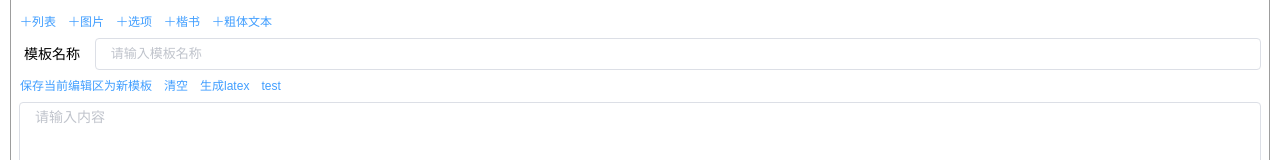
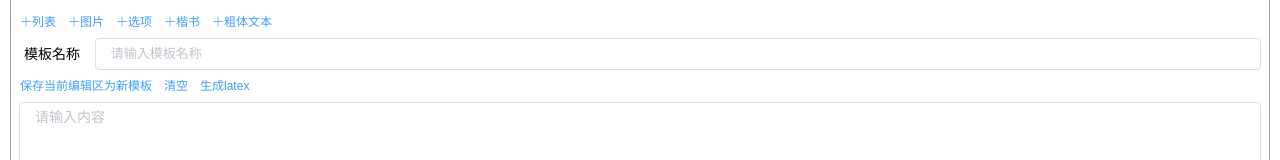
Before and after one commit to Nshcn/latexHelper, a Vue app: page / in a window 1280 px wide. Shown: the part 149-309 px from the top of the page. Built offline with nearby package versions, Linux system fonts and the light colour scheme.

Commit message:
去掉无用代码

```diff
--- a/src/components/Edit.vue
+++ b/src/components/Edit.vue
@@ -52,9 +52,6 @@
         <el-button type="text"
                    size="small"
                    @click="addMark('bf')"><i class="el-icon-plus" />粗体文本</el-button>
-        <!-- <el-button type="text"
-                   size="small"
-                   @click="test">test</el-button> -->
       </div>
       <div class="name-input">
         <span>模板名称</span>
@@ -72,9 +69,9 @@
         <el-button type="text"
                    size="small"
                    @click="preview">生成latex</el-button>
-        <el-button type="text"
+        <!-- <el-button type="text"
                    size="small"
-                   @click="test">test</el-button>
+                   @click="test">test</el-button> -->
       </div>
       <el-input type="textarea"
                 class="text-area"
```
